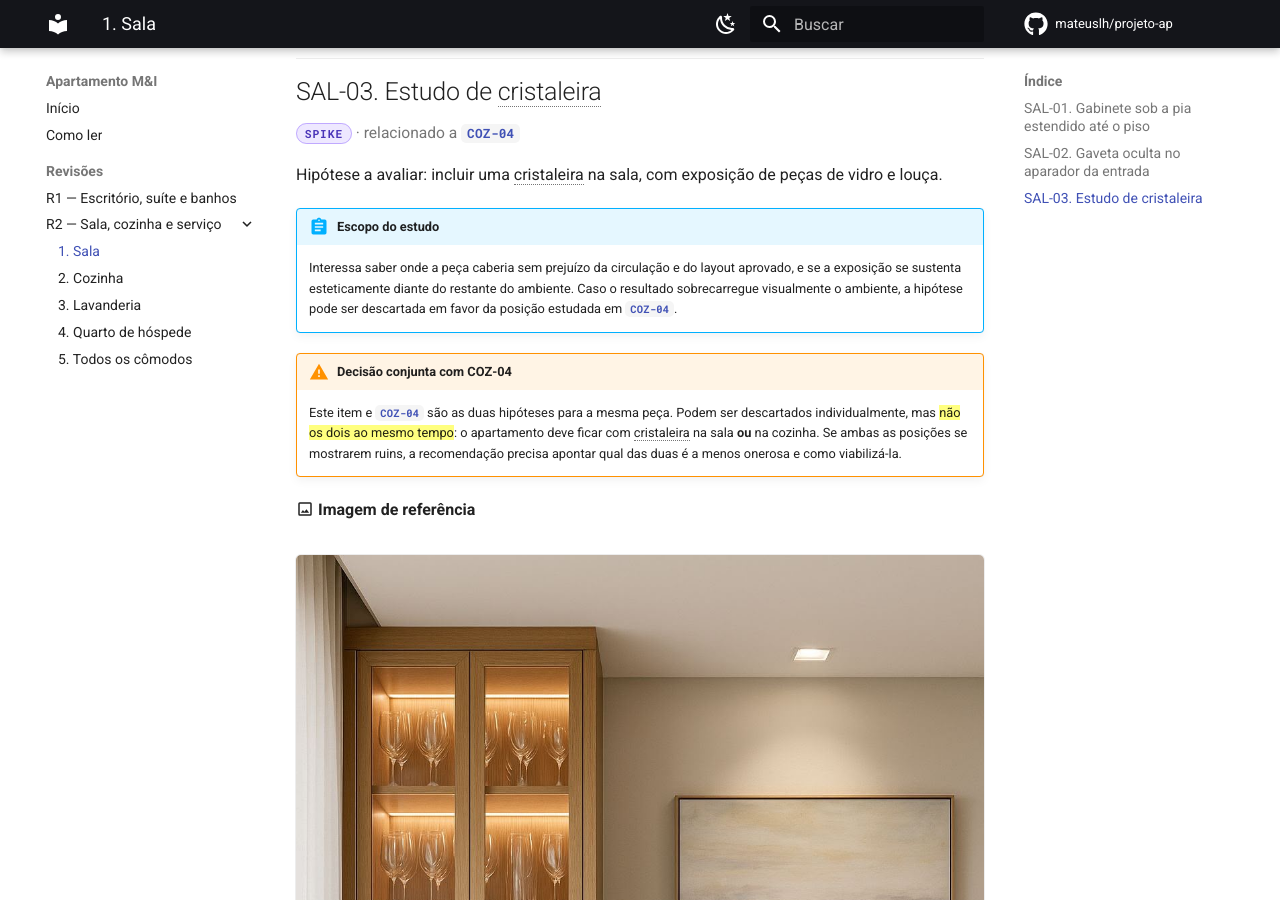
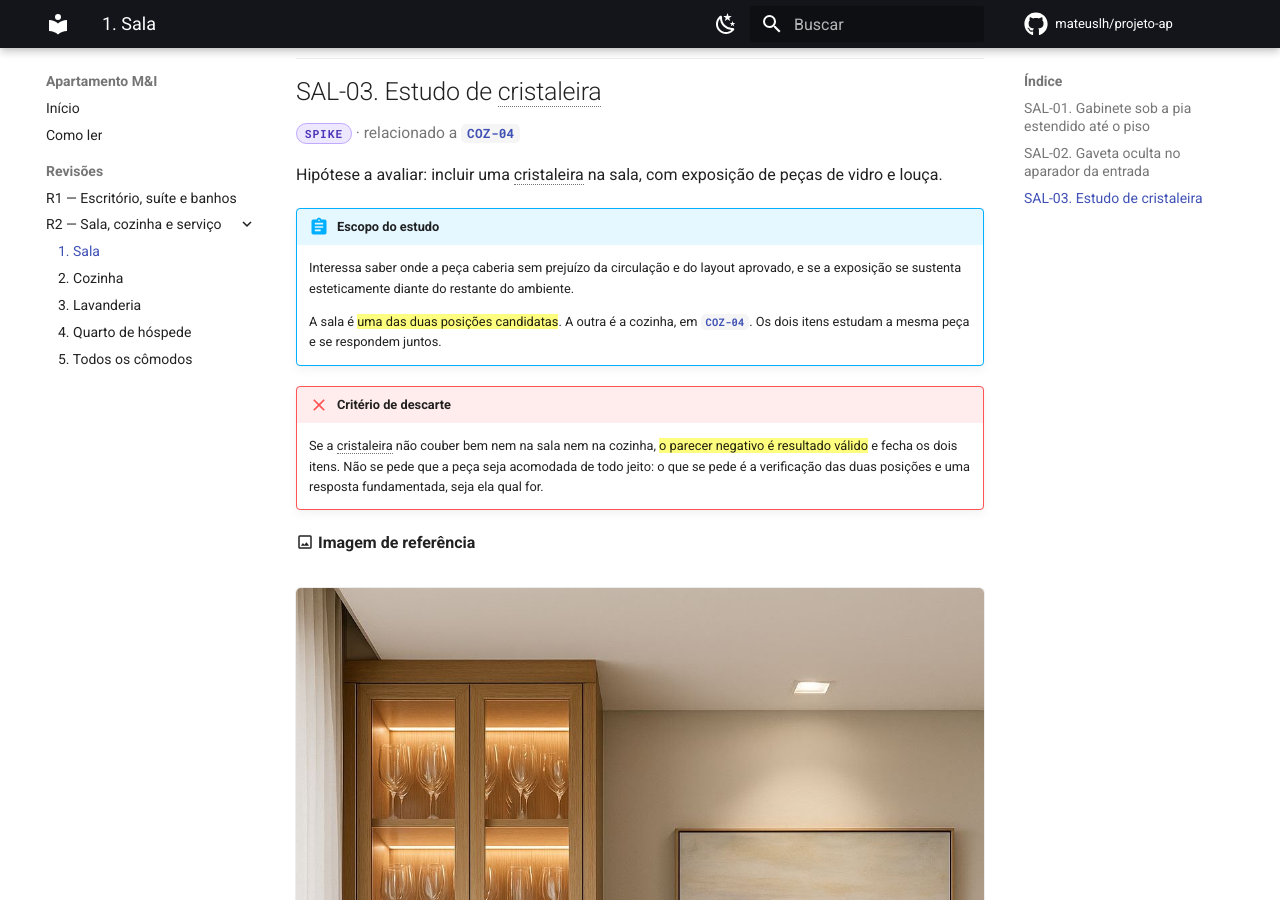
Before and after one commit to mateuslh/projeto-ap, an MkDocs documentation site: the page built from docs/r2/sala.md, in a window 1280 px wide and 900 px high, scrolled down 1465 px. Built offline with MkDocs 1.6.1 and Material for MkDocs 9.7.7, drawn with Linux system fonts in a browser that asks for light colours; comment, search, counter and statistics services are not loaded; some of the changed text lies outside the part shown.

Commit message:
docs: cristaleira volta a ser estudo com descarte válido
SAL-03 e COZ-04 tinham virado obrigação: os callouts diziam que o
apartamento deveria ficar com a peça em um dos dois ambientes e que, se
nenhuma posição servisse, era preciso viabilizar a menos onerosa. Não é
isso — são spikes, e "não cabe em nenhum dos dois" é resultado.

- callout de decisão conjunta sai; a relação entre os dois itens passa para
  o escopo do estudo, como duas posições candidatas para a mesma peça
- entra "Critério de descarte", já previsto nas convenções, registrando que
  o parecer negativo é entrega válida e fecha os dois itens
- critério de aceite pede a recomendação sobre o ambiente do próprio item,
  articulada com o resultado do outro
- texto da ordem de resolução, no índice da R2, ajustado no mesmo sentido

```diff
--- a/docs/r2/sala.md
+++ b/docs/r2/sala.md
@@ -50,14 +50,17 @@ Hipótese a avaliar: incluir uma cristaleira na sala, com exposição de peças
 
 !!! abstract "Escopo do estudo"
 
-    Interessa saber onde a peça caberia sem prejuízo da circulação e do layout aprovado, e se a exposição se sustenta esteticamente diante do restante do ambiente. Caso o resultado sobrecarregue visualmente o ambiente, a hipótese pode ser descartada em favor da posição estudada em [`COZ-04`](cozinha.md#coz-04).
+    Interessa saber onde a peça caberia sem prejuízo da circulação e do layout aprovado, e se a
+    exposição se sustenta esteticamente diante do restante do ambiente.
 
-!!! warning "Decisão conjunta com COZ-04"
+    A sala é ==uma das duas posições candidatas==. A outra é a cozinha, em
+    [`COZ-04`](cozinha.md#coz-04). Os dois itens estudam a mesma peça e se respondem juntos.
 
-    Este item e [`COZ-04`](cozinha.md#coz-04) são as duas hipóteses para a mesma peça. Podem ser
-    descartados individualmente, mas ==não os dois ao mesmo tempo==: o apartamento deve ficar
-    com cristaleira na sala **ou** na cozinha. Se ambas as posições se mostrarem ruins, a
-    recomendação precisa apontar qual das duas é a menos onerosa e como viabilizá-la.
+!!! failure "Critério de descarte"
+
+    Se a cristaleira não couber bem nem na sala nem na cozinha, ==o parecer negativo é resultado
+    válido== e fecha os dois itens. Não se pede que a peça seja acomodada de todo jeito: o que
+    se pede é a verificação das duas posições e uma resposta fundamentada, seja ela qual for.
 
 :material-image-outline: **Imagem de referência**
 
@@ -73,4 +76,4 @@ hipótese equivalente para a cozinha está em [`COZ-04`](cozinha.md#coz-04).
 
     - [ ] Estudo com a cristaleira posicionada em planta e elevação
     - [ ] Verificação de circulação e de interferência com o layout aprovado
-    - [ ] Recomendação explícita a favor ou contra a inclusão, considerada a decisão conjunta com [`COZ-04`](cozinha.md#coz-04)
+    - [ ] Recomendação explícita a favor ou contra a inclusão na sala, articulada com o resultado de [`COZ-04`](cozinha.md#coz-04)
```
Also changed, not shown: docs/r2/cozinha.md (+8 -6 lines), docs/r2/index.md (+2 -2 lines).
